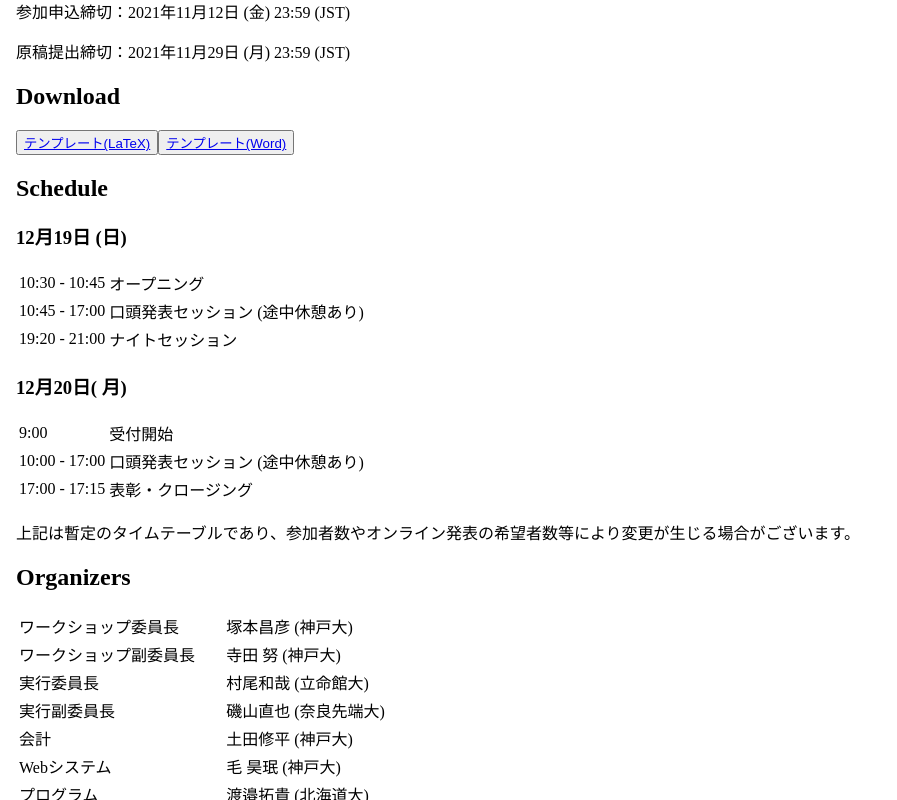
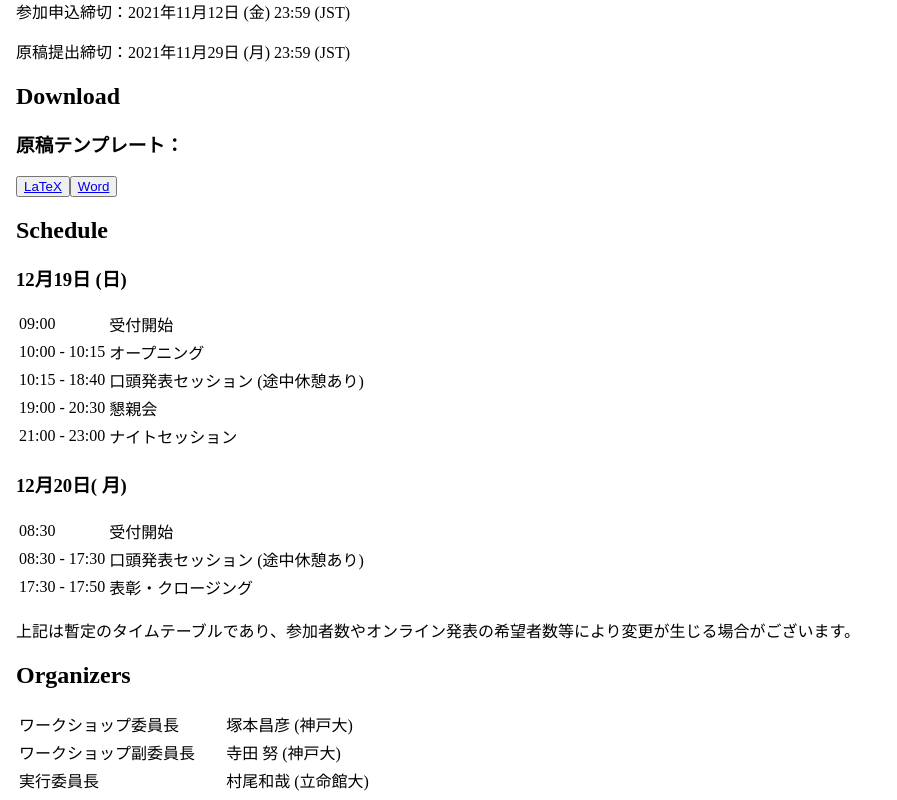
Before and after one commit to HirokiOka/uww2021, a Next.js app: page / in a window 1280 px wide. Shown: the part 891-1691 px from the top of the page, without its empty margins (0-897 px from the left). Built offline with nearby package versions, Linux system fonts and the light colour scheme.

Commit message:
fix schedule

```diff
--- a/components/about.js
+++ b/components/about.js
@@ -12,7 +12,7 @@ export default function About() {
           <p>2020年度はオンラインでの開催を行いましたが、2021年度は現地開催を予定しております。下記の通りの企画をしておりますので、是非ご参加いただけますようお願い致します。</p>
           <p>本ワークショップの特色は以下の通りです。</p>
           <ul className='list-disc list-inside mx-3 p-3 bg-gray-500 rounded'>
-            <li>A4原稿1枚記述</li>
+            <li>A4原稿1枚記述 (原稿テンプレートは本ページからダウンロードをお願いします。)</li>
             <li>一人15分程度のショートプレゼンテーション</li>
             <li>参加者間の交流を目指した1泊2日の合宿型ワークショップ</li>
             <li>実践的な情報処理技術に関する特別な企画などを含んだ「ナイトセッション」</li>
--- a/components/download.js
+++ b/components/download.js
@@ -2,9 +2,12 @@ export default function Download() {
   return (
     <div className='p-2 m-2'>
       <h2 className='text-3xl underline mx-4 '>Download</h2>
-      <div className='rounded bg-gray-700 m-2 p-2 text-center'>
-        <button className="bg-black hover:bg-gray-800 text-white font-bold py-2 px-4 rounded mt-4 mb-4 mx-8"><a href="http://cse.eedept.kobe-u.ac.jp/uww2021/UWW2021_Format_LaTeX" className=''>テンプレート(LaTeX)</a></button>
-        <button className="bg-black hover:bg-gray-800 text-white font-bold py-2 px-4 rounded mt-4 mb-4 mx-8"><a href="http://cse.eedept.kobe-u.ac.jp/uww2021/word_UWW2021.docx" className=''>テンプレート(Word)</a></button>
+      <div className='rounded bg-gray-700 m-2 p-2'>
+        <div className='text-center inline-flex'>
+         <h3 className='text-xl font-bold m-2 p-2'>原稿テンプレート：</h3>
+    <button className="bg-black hover:bg-gray-800 text-white font-bold py-2 px-4 rounded mt-2 mb-2 mx-6"><a href="http://cse.eedept.kobe-u.ac.jp/uww2021/UWW2021_Format_LaTeX.zip">LaTeX</a></button>
+          <button className="bg-black hover:bg-gray-800 text-white font-bold py-2 px-4 rounded mt-2 mb-2 mx-6"><a href="http://cse.eedept.kobe-u.ac.jp/uww2021/word_UWW2021.docx">Word</a></button>
+        </div>
       </div>
     </div>
   );
--- a/components/registration.js
+++ b/components/registration.js
@@ -12,7 +12,7 @@ export default function Registration() {
         </ul>
 
         <ul className='list-disc list-inside mx-3 p-2 bg-gray-500 rounded'>
-          <li>内訳：宿泊費12,000円，参加費 (一般) 18,000円，(学生) 4,000円)</li>
+          <li>内訳：宿泊費12,000円，参加費 (一般) 18,000円，(学生) 4,000円</li>
           <li>お支払いは当日現金にてお願いします</li>
           <li>社会人学生については一般と同じ参加費になります</li>
       {/* <li>内訳が必要な場合は宿泊費12,000円（食費込）、参加費（一般）8,000円、（学生）4,000円としております。</li>
--- a/components/schedule.js
+++ b/components/schedule.js
@@ -2,25 +2,31 @@
 export default function Schedule() {
   const dayOneSchedule = [
     {
-      "time": "10:30 - 10:45",
+      "time": "09:00",
+      "event": "受付開始",
+    }, {
+      "time": "10:00 - 10:15",
       "event": "オープニング",
     }, {
-      "time": "10:45 - 17:00",
+      "time": "10:15 - 18:40",
       "event": "口頭発表セッション (途中休憩あり) ",
     }, {
-      "time": "19:20 - 21:00",
+      "time": "19:00 - 20:30",
+      "event": "懇親会",
+    }, {
+      "time": "21:00 - 23:00",
       "event": "ナイトセッション",
     }
   ];
   const dayTwoSchedule = [
   {
-      "time": "9:00",
+      "time": "08:30",
       "event": "受付開始",
       }, {
-        "time": "10:00 - 17:00",
+        "time": "08:30 - 17:30",
         "event": "口頭発表セッション (途中休憩あり) ",
       }, {
-        "time": "17:00 - 17:15",
+        "time": "17:30 - 17:50",
         "event": "表彰・クロージング",
       },
   ];
```
